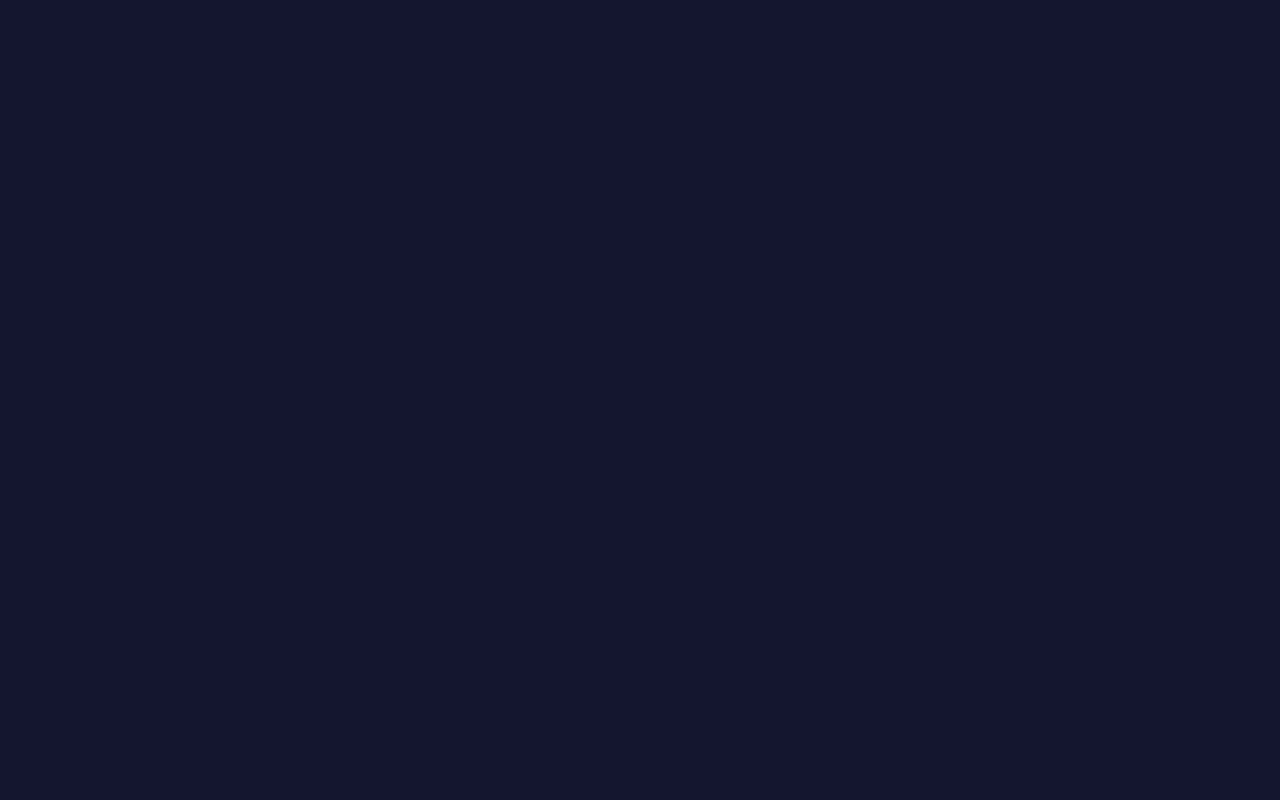
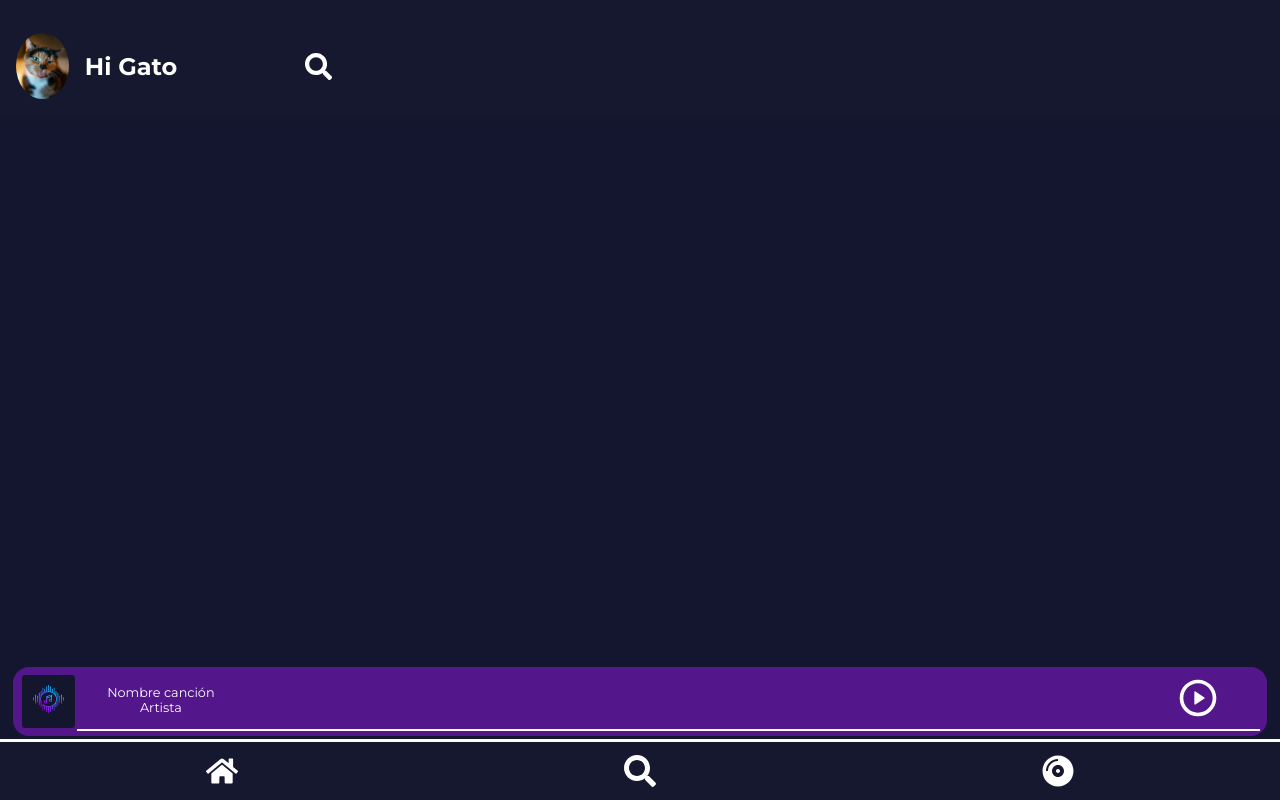
Before and after one commit to squadhamilton2/apollofyFrontend, a React (Vite) app: page /songsSection in a window 1280 px wide. Before the commit this address had no page. Built offline with nearby package versions, Linux system fonts and the light colour scheme.

Commit message:
created my songs section page

```diff
--- /dev/null
+++ b/src/components/SearchMySongsSection/SearchMySongsSection.tsx
@@ -0,0 +1,13 @@
+import "./searchMySongsSection.css";
+import gato from "../../assets/images/alex-d-J93PXpBPCFI-unsplash_pa9ypj.webp";
+import { FaSearch } from "react-icons/fa";
+
+export const SearchMySongsSection = () => {
+  return (
+    <div className="searchMySongsSection">
+      <img src={gato} alt="gato userName" />
+      <h2>Hi Gato</h2>
+      <FaSearch className="home_icon" />
+    </div>
+  );
+};
--- /dev/null
+++ b/src/components/SearchMySongsSection/searchMySongsSection.css
@@ -0,0 +1,22 @@
+.searchMySongsSection {
+  display: flex;
+  align-items: center;
+  justify-content: start;
+  background-color: #15182e;
+  gap: 1rem;
+  padding: 1rem;
+  padding-top: 2rem;
+  color: white;
+  position: fixed;
+  top: 0;
+  width: 100%;
+  :last-child {
+    font-size: 1.7rem;
+    margin-left: 7rem;
+  }
+  img {
+    max-width: 4.12rem;
+    max-height: 4.12rem;
+    border-radius: 100%;
+  }
+}
--- /dev/null
+++ b/src/pages/MySongsSection/MySongsSection.tsx
@@ -0,0 +1,16 @@
+import "./mySongsSection.css";
+import Footer from "../../components/Footer/Footer";
+import { PlayingBar } from "../../components/PlayingBar/PlayingBar";
+import { SearchMySongsSection } from "../../components/SearchMySongsSection/SearchMySongsSection";
+import { AlbumLine } from "../../components/AlbumLine/AlbumLine";
+
+export const MySongsSection = () => {
+  return (
+    <div>
+      <SearchMySongsSection />
+      <AlbumLine />
+      <PlayingBar />
+      <Footer />
+    </div>
+  );
+};
--- a/src/routes/Routes.tsx
+++ b/src/routes/Routes.tsx
@@ -1,65 +1,77 @@
-
-import { BrowserRouter, Routes, Route, Navigate } from "react-router-dom"
-import Login from "../pages/Login/Login"
-import { HomeNotLogged } from "../pages/HomeNotLogged/HomeNotLogged"
-import { Register1 } from "../pages/Register/Register1"
-import { Register2 } from "../pages/Register/Register2"
-import { HomeLogged } from "../pages/HomeLogged/HomeLogged"
-import { EditProfile } from "../pages/EditProfile/EditProfile"
-import { SearchPage } from "../pages/Search/SearchPage"
-
-
+import { BrowserRouter, Routes, Route, Navigate } from "react-router-dom";
+import Login from "../pages/Login/Login";
+import { HomeNotLogged } from "../pages/HomeNotLogged/HomeNotLogged";
+import { Register1 } from "../pages/Register/Register1";
+import { Register2 } from "../pages/Register/Register2";
+import { HomeLogged } from "../pages/HomeLogged/HomeLogged";
+import { EditProfile } from "../pages/EditProfile/EditProfile";
+import { SearchPage } from "../pages/Search/SearchPage";
+import { MySongsSection } from "../pages/MySongsSection/MySongsSection";
 
 export const AppRoutes = () => {
-  const logged = true
+  const logged = false;
   return (
     <>
       <BrowserRouter>
         <Routes>
-
           {/* HOME */}
-          {
-            logged
-            ? <Route path="/" element={<HomeLogged />} />
-            : <Route path="/" element={<HomeNotLogged/>} />
-          }
+          {logged ? (
+            <Route path="/" element={<HomeLogged />} />
+          ) : (
+            <Route path="/" element={<HomeNotLogged />} />
+          )}
 
           {/* LOGIN */}
-          {
-            logged
-            ? <Route path="/login" element={<Navigate to="/" replace={ true } />} />
-            : <Route path="/login" element={<Login/>} />
-          }
+          {logged ? (
+            <Route path="/login" element={<Navigate to="/" replace={true} />} />
+          ) : (
+            <Route path="/login" element={<Login />} />
+          )}
 
           {/* REGISTER */}
-          {
-            logged
-            ? <Route path="/register1" element={<Navigate to="/" replace={ true } />} />
-            : <Route path="/register1" element={<Register1/>} />
-          }
-          {
-            logged
-            ? <Route path="/register2" element={<Navigate to="/" replace={ true } />} />
-            : <Route path="/register2" element={<Register2/>} />
-          }
+          {logged ? (
+            <Route
+              path="/register1"
+              element={<Navigate to="/" replace={true} />}
+            />
+          ) : (
+            <Route path="/register1" element={<Register1 />} />
+          )}
+          {logged ? (
+            <Route
+              path="/register2"
+              element={<Navigate to="/" replace={true} />}
+            />
+          ) : (
+            <Route path="/register2" element={<Register2 />} />
+          )}
 
           {/* EDIT PROFILE */}
-          {
-            logged
-            ? <Route path="/editprofile" element={<Navigate to="/" replace={ true } />} />
-            : <Route path="/editprofile" element={<EditProfile/>} />
-          }
+          {logged ? (
+            <Route
+              path="/editprofile"
+              element={<Navigate to="/" replace={true} />}
+            />
+          ) : (
+            <Route path="/editprofile" element={<EditProfile />} />
+          )}
 
           {/* SEARCH PAGE */}
-          {
-            logged
-            ? <Route path="/search" element={<SearchPage />} />
-            : <Route path="/" element={<Navigate to="/" replace={ true } /> } />
-          }
+          {logged ? (
+            <Route path="/search" element={<SearchPage />} />
+          ) : (
+            <Route path="/" element={<Navigate to="/" replace={true} />} />
+          )}
 
-
-
-
+          {/* MySongsSection */}
+          {logged ? (
+            <Route
+              path="/songsSection"
+              element={<Navigate to="/" replace={true} />}
+            />
+          ) : (
+            <Route path="/songsSection" element={<MySongsSection />} />
+          )}
         </Routes>
       </BrowserRouter>
     </>
```
Also changed, not shown: src/pages/MySongsSection/mySongsSection.css (added).
